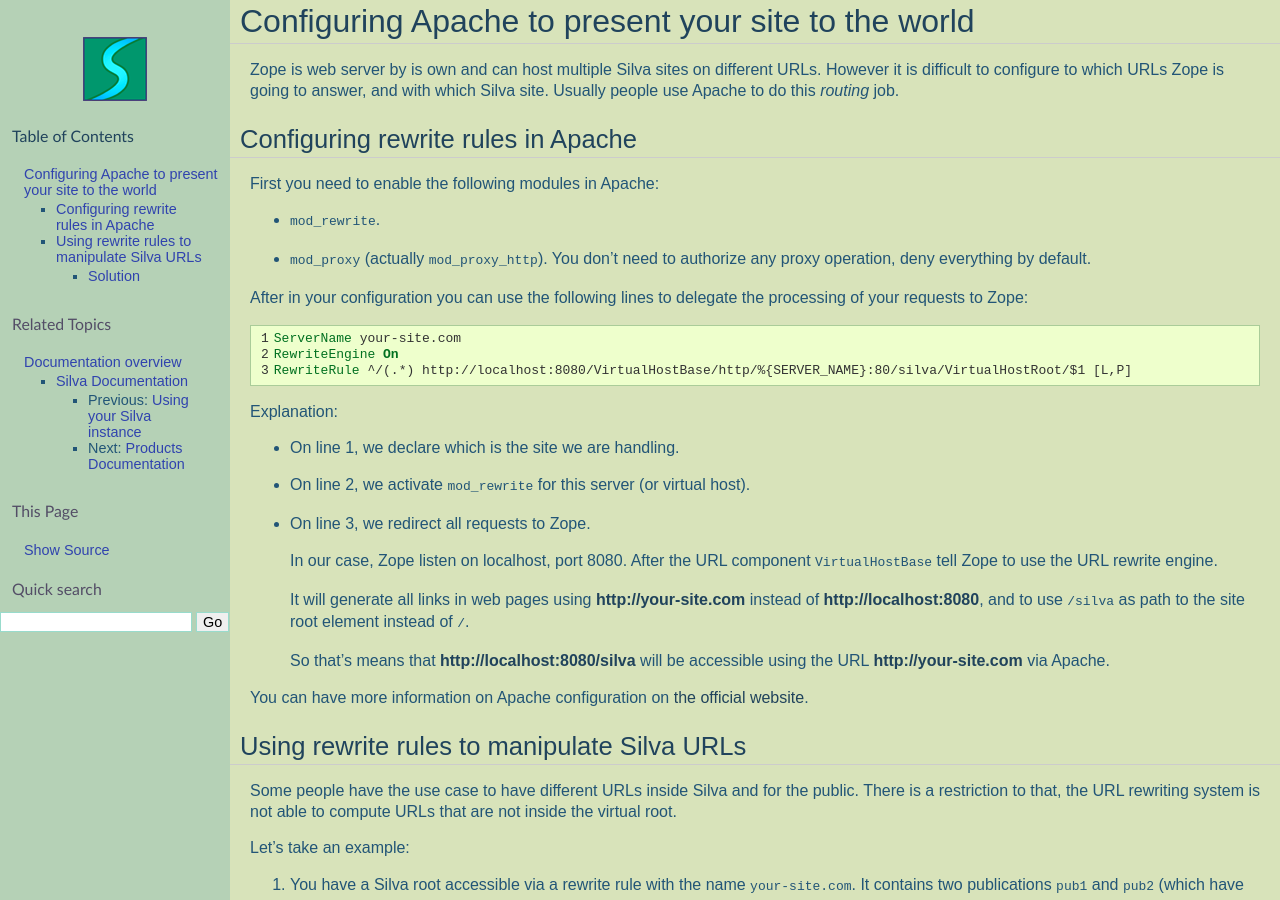
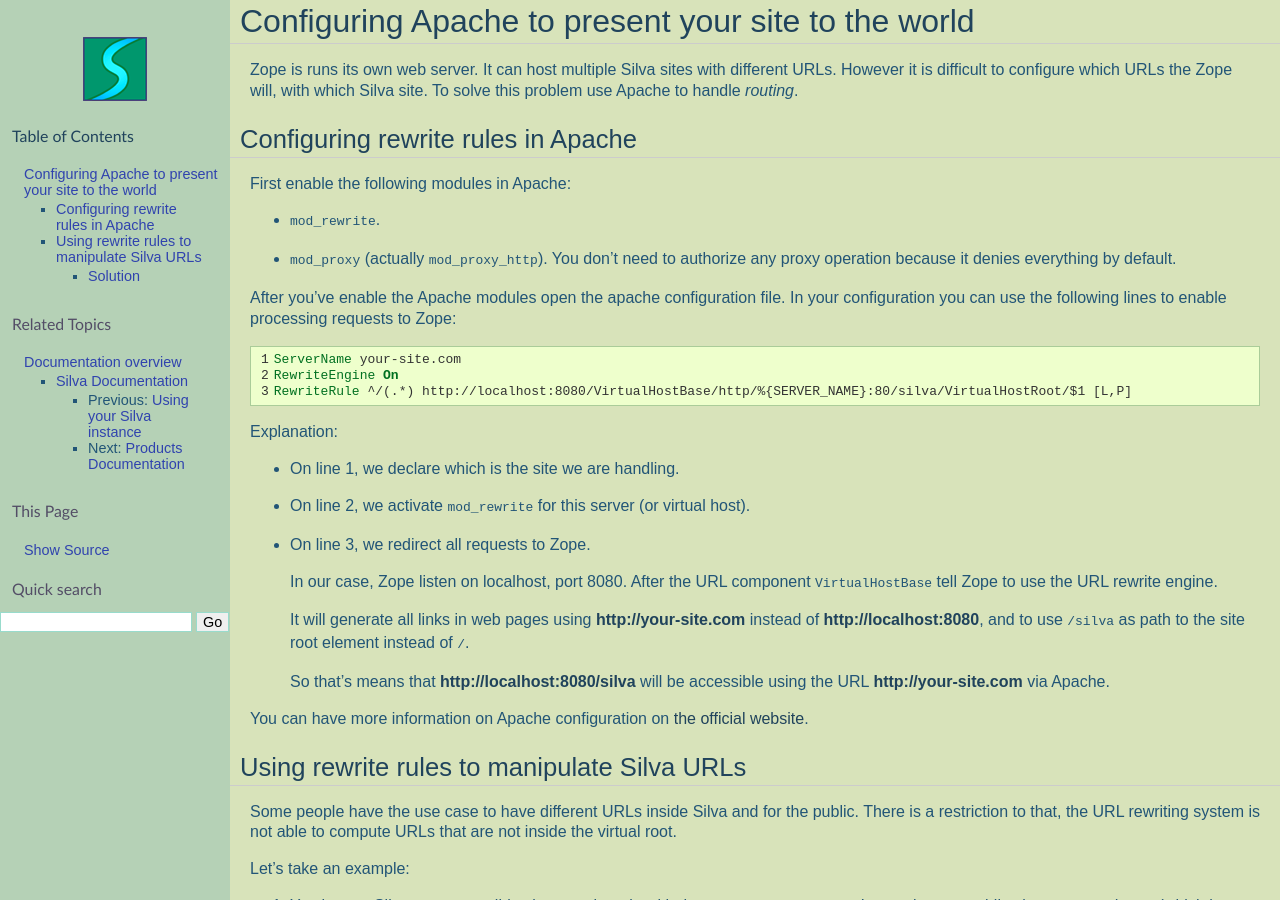
Before and after one commit to silvacms/documentation, a Sphinx documentation site: the page built from source/silva/apache.rst, in a window 1280 px wide and 900 px high. Built offline with Sphinx 7.4.7, drawn with Linux system fonts in a browser that asks for light colours; pages that are not in the unit, such as notebooks, are missing from menus.

Commit message:
- Edit text

```diff
--- a/source/silva/apache.rst
+++ b/source/silva/apache.rst
@@ -1,23 +1,25 @@
 Configuring Apache to present your site to the world
 ====================================================
 
-Zope is web server by is own and can host multiple Silva sites on
-different URLs. However it is difficult to configure to which URLs
-Zope is going to answer, and with which Silva site. Usually people use
-Apache to do this *routing* job.
+Zope is runs its own web server. It can host multiple Silva sites with
+different URLs. However it is difficult to configure which URLs the
+Zope will, with which Silva site. To solve this problem use Apache to
+handle *routing*.
 
 Configuring rewrite rules in Apache
 -----------------------------------
 
-First you need to enable the following modules in Apache:
+First enable the following modules in Apache:
 
 - ``mod_rewrite``.
 
-- ``mod_proxy`` (actually ``mod_proxy_http``). You don't need to authorize any
-  proxy operation, deny everything by default.
+- ``mod_proxy`` (actually ``mod_proxy_http``). You don't need to
+  authorize any proxy operation because it denies everything by
+  default.
 
-After in your configuration you can use the following lines to
-delegate the processing of your requests to Zope:
+After you've enable the Apache modules open the apache configuration
+file. In your configuration you can use the following lines to enable
+processing requests to Zope:
 
 .. code-block:: apache
    :linenos:
```
